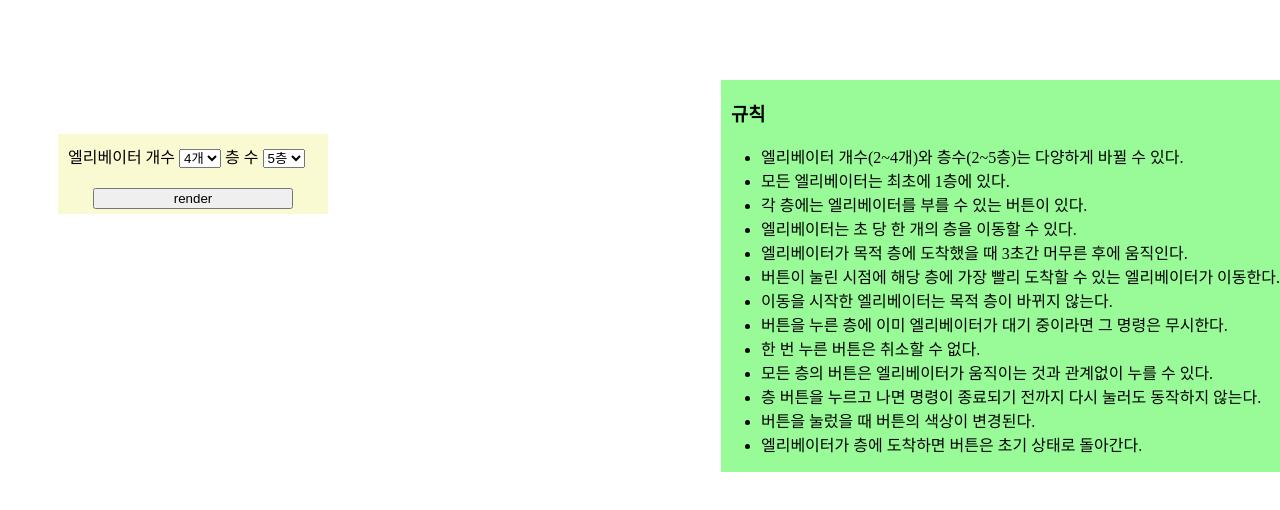
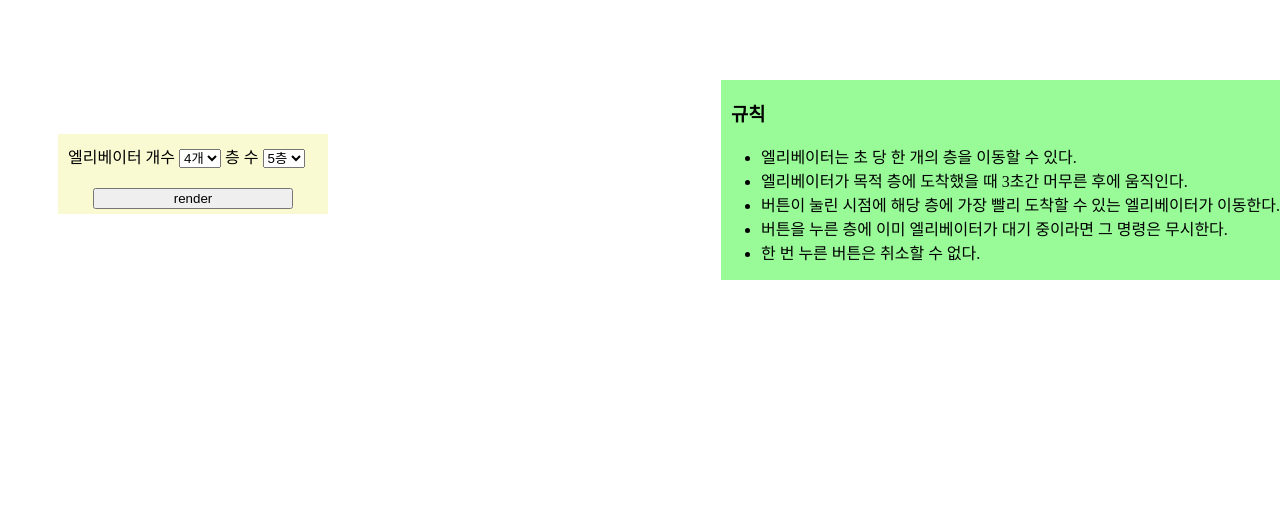
Before and after one commit to lulushu/GreenFactory-elevator, a plain HTML site: page index.html in a window 1280 px wide. Drawn offline with Linux system fonts and the light colour scheme.

Commit message:
규칙수정

```diff
--- a/index.html
+++ b/index.html
@@ -32,19 +32,11 @@
 <div class="rule">
     <h3 class="ruleTitle">규칙</h3>
     <ul>
-        <li>엘리베이터 개수(2~4개)와 층수(2~5층)는 다양하게 바뀔 수 있다.</li>
-        <li>모든 엘리베이터는 최초에 1층에 있다.</li>
-        <li>각 층에는 엘리베이터를 부를 수 있는 버튼이 있다.</li>
         <li>엘리베이터는 초 당 한 개의 층을 이동할 수 있다.</li>
         <li>엘리베이터가 목적 층에 도착했을 때 3초간 머무른 후에 움직인다.</li>
         <li>버튼이 눌린 시점에 해당 층에 가장 빨리 도착할 수 있는 엘리베이터가 이동한다.</li>
-        <li>이동을 시작한 엘리베이터는 목적 층이 바뀌지 않는다.</li>
         <li>버튼을 누른 층에 이미 엘리베이터가 대기 중이라면 그 명령은 무시한다.</li>
         <li>한 번 누른 버튼은 취소할 수 없다.</li>
-        <li>모든 층의 버튼은 엘리베이터가 움직이는 것과 관계없이 누를 수 있다.</li>
-        <li>층 버튼을 누르고 나면 명령이 종료되기 전까지 다시 눌러도 동작하지 않는다.</li>
-        <li>버튼을 눌렀을 때 버튼의 색상이 변경된다.</li>
-        <li>엘리베이터가 층에 도착하면 버튼은 초기 상태로 돌아간다.</li>
     </ul>
 </div>
 
```
